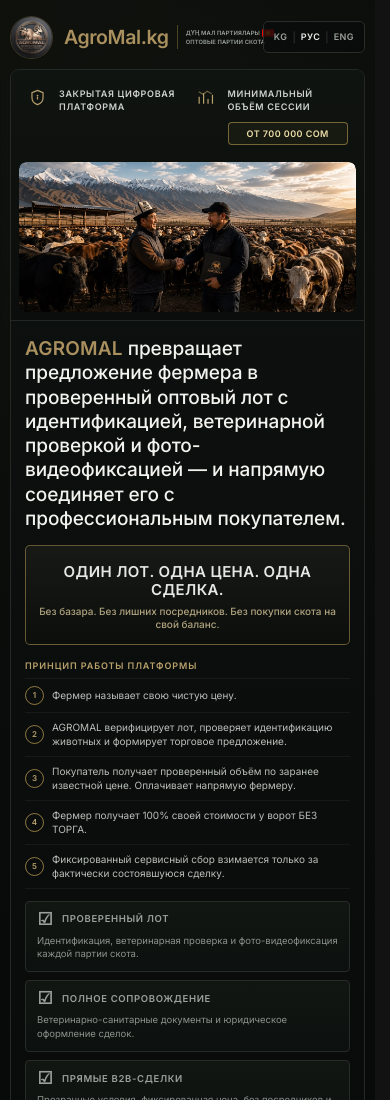
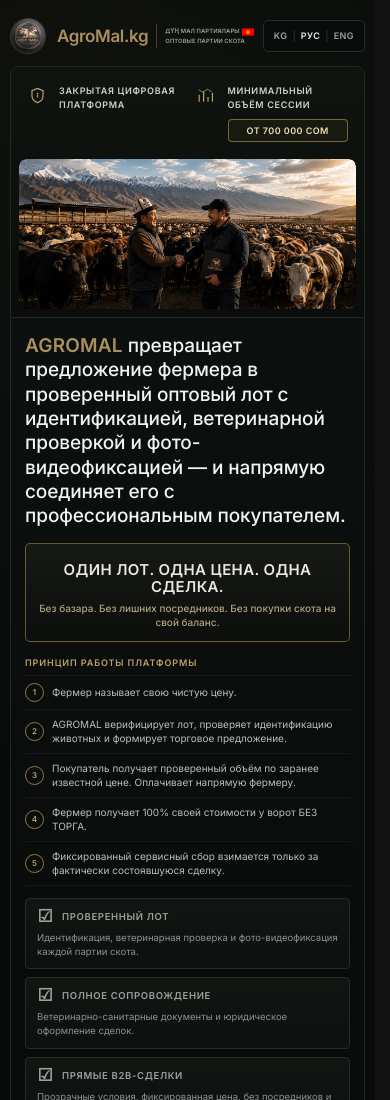
Before and after one commit to kanatormonov2003-eng/AGROMAL, a website with bundled scripts: page index.html in a window 390 px wide. Shown: the top 1100 px of the page. Built offline with nearby package versions, Linux system fonts and the light colour scheme.

Commit message:
Update responsive homepage layout

```diff
--- a/assets/css/agromal-homepage-overrides.css
+++ b/assets/css/agromal-homepage-overrides.css
@@ -3972,13 +3972,13 @@ body.homepage .brand__name {
    увеличиваться и остаётся мобильным */
 @media (max-width: 767px) {
   body.homepage .brand__logo {
-    width: clamp(36px, 11vw, 44px);
-    height: clamp(36px, 11vw, 44px);
-    flex-basis: clamp(36px, 11vw, 44px);
+    width: 36px !important;
+    height: 36px !important;
+    flex-basis: 36px !important;
   }
 
   body.homepage .brand__name {
-    font-size: clamp(17px, 5vw, 21px);
+    font-size: 17px !important;
   }
 }
 /* =========================================================
```
